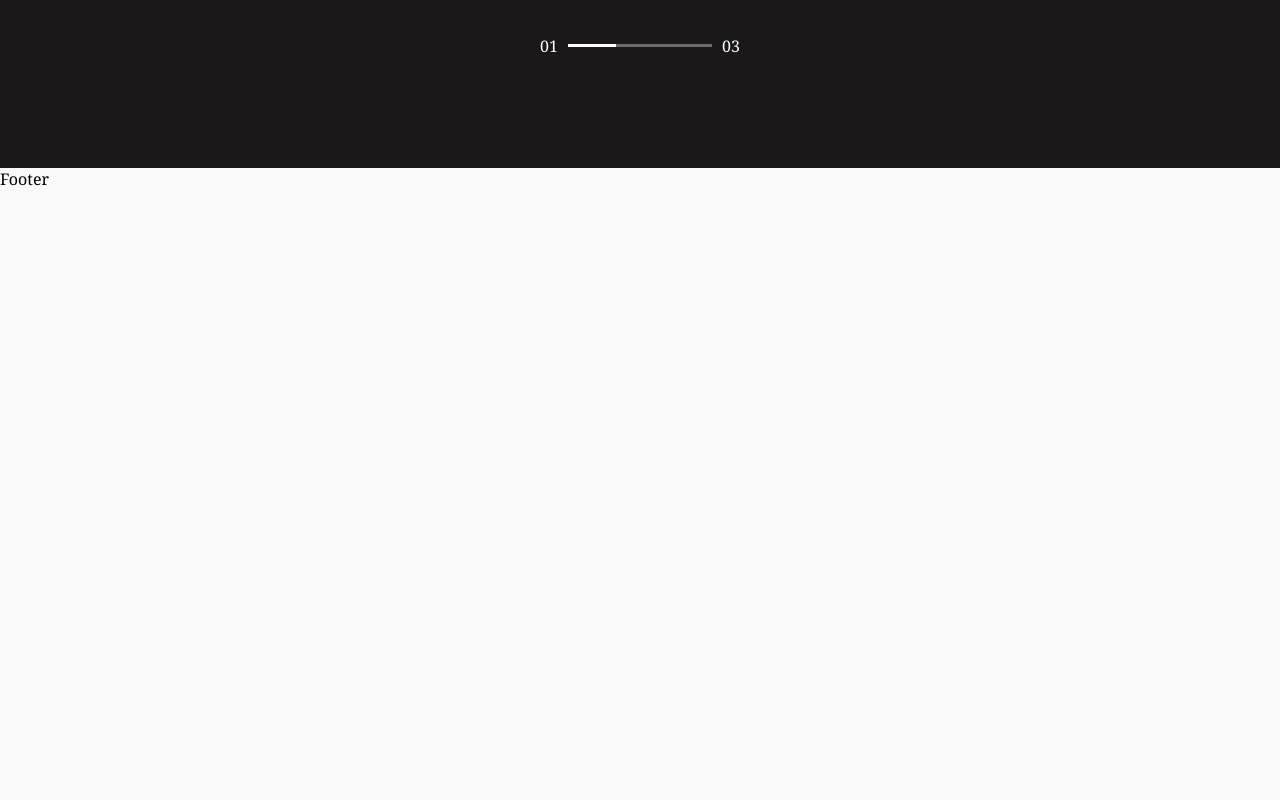
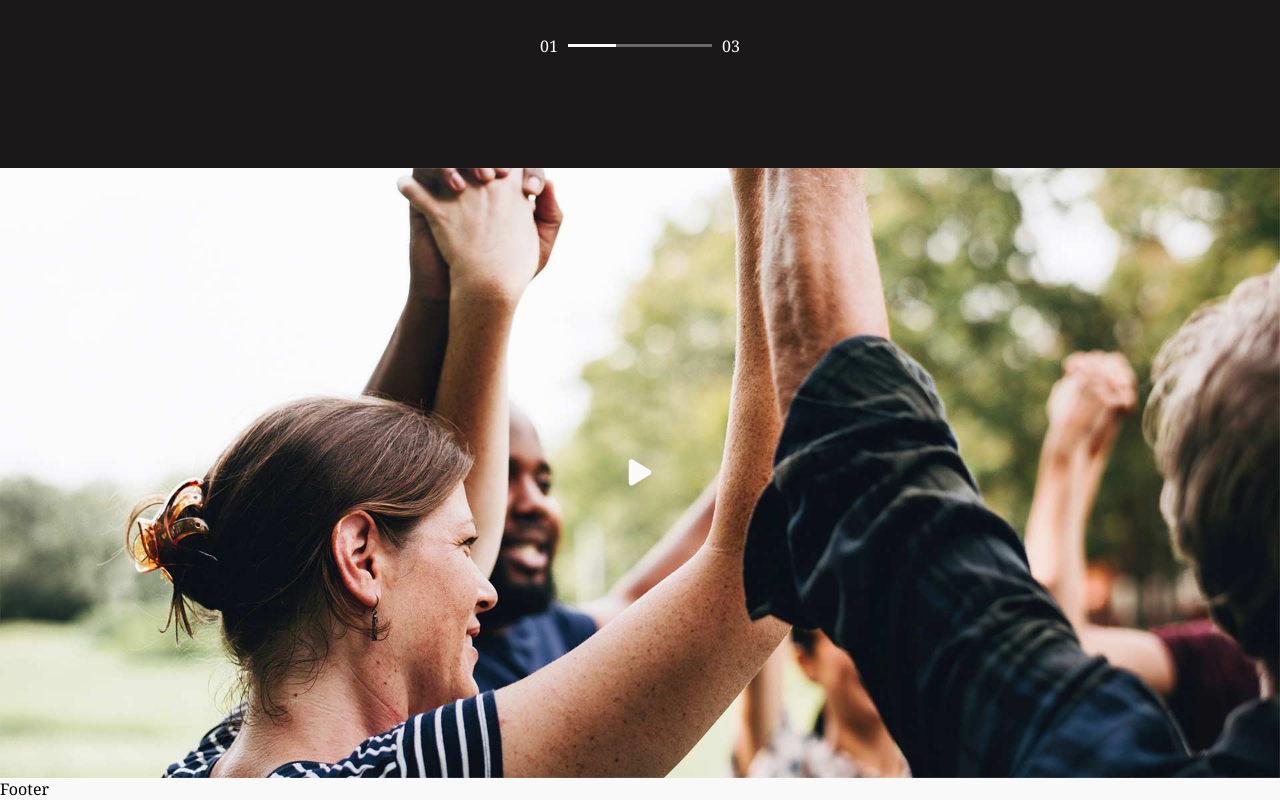
Before and after one commit to AnatoliyZakhryapin/proj-html-vuejs, a Vue app: page / in a window 1280 px wide. Shown: the part 4862-5662 px from the top of the page. Before the commit the page ends 5052 px from the top, so only its background shows below. Built offline with nearby package versions, Linux system fonts and the light colour scheme.

Commit message:
ADD SectionVideoPlayer to MainPage

```diff
--- a/src/components/PageMain.vue
+++ b/src/components/PageMain.vue
@@ -5,6 +5,7 @@ import SectionEventsCalender from './SectionEventsCalender.vue';
 import SectionCreativeLeader from './SectionCreativeLeader.vue';
 import SectionLatestNews from './SectionLatestNews.vue';
 import SectionTestimonials from './SectionTestimonials.vue';
+import SectionVideoPlayer from './SectionVideoPlayer.vue';
 
 export default {
     data() {
@@ -18,7 +19,8 @@ export default {
     SectionEventsCalender,
     SectionCreativeLeader,
     SectionLatestNews,
-        SectionTestimonials
+    SectionTestimonials,
+    SectionVideoPlayer
 }
 }
 </script>
@@ -30,6 +32,7 @@ export default {
     <SectionCreativeLeader/>
     <SectionLatestNews/>
     <SectionTestimonials/>
+    <SectionVideoPlayer/>
 </template>
 
 <style scoped>
```
Lines whose indentation alone changed are shown as unchanged.
